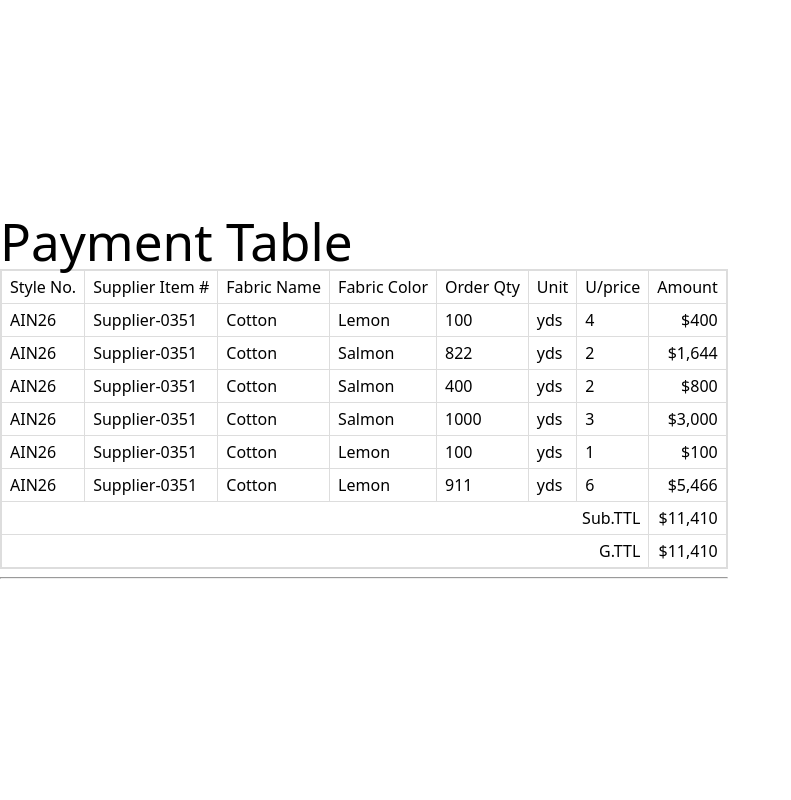
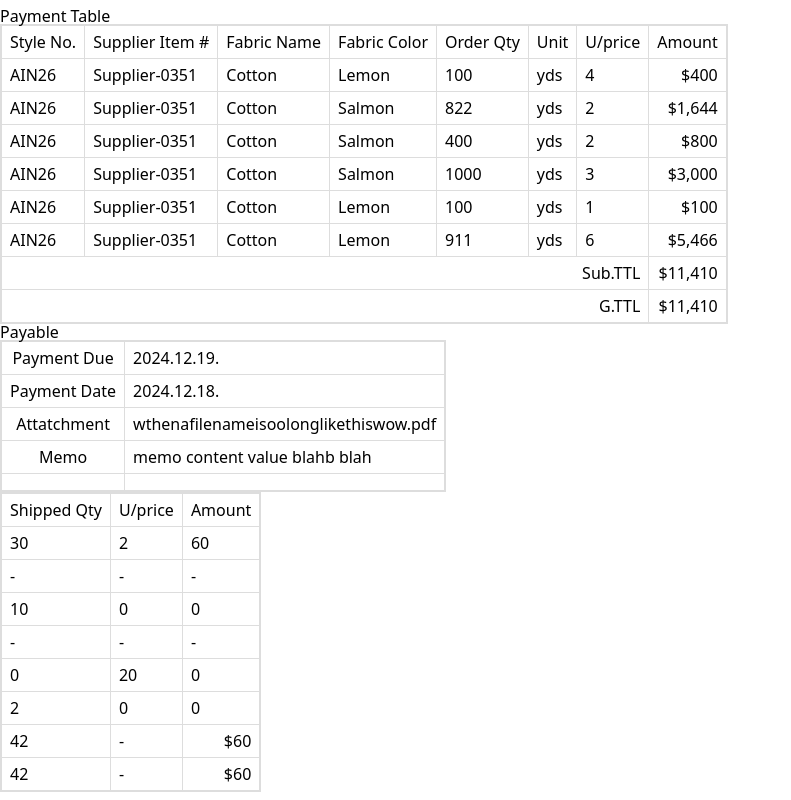
Before and after one commit to crontable/react-ts-payment-table, a React (Vite) app: page / in a window 1280 px wide. Shown: the whole page, without its empty margins (0-791 px from the left). Built offline with nearby package versions, Linux system fonts and the light colour scheme.

Commit message:
feat: Payable 세부 항목 계산

```diff
--- a/src/App.tsx
+++ b/src/App.tsx
@@ -2,6 +2,7 @@ import React from 'react';
 import * as _ from 'lodash';
 import { MOCK_DATA } from './Constant';
 
+// Payment Table (Consumption)
 const grouped = _.groupBy(MOCK_DATA.consumptions, 'salesOrder.id');
 const groups = Object.entries(grouped).map(([salesOrderId, items]) => ({
   salesOrderId,
@@ -13,12 +14,16 @@ const tableData = {
   grandTotal: _.sumBy(groups, 'subTotal'),
 };
 
+const getBreakdown = (paymentId: number, consumptionId: number) => {
+  return MOCK_DATA.paymentBreakdowns.find((b) => b.paymentId === paymentId && b.itemId === consumptionId);
+};
+
 function App() {
   return (
     <div>
-      <h1>Payment Table</h1>
-
+      <div className="layout">
         <div>
+          <h2>Payment Table</h2>
           <table>
             <thead>
               <tr>
@@ -64,8 +69,85 @@ function App() {
               </tr>
             </tbody>
           </table>
+        </div>
+        <div>
+          <h2>Payable</h2>
+          {MOCK_DATA.payments.map((payment) => {
+            const allBreakdowns = MOCK_DATA.paymentBreakdowns.filter((b) => b.paymentId === payment.id);
+            const grandTotalShippedQty = _.sumBy(allBreakdowns, 'shippedQuantity');
+            const grandTotalAmount = _.sumBy(allBreakdowns, 'amount');
 
-        <hr />
+            return (
+              <React.Fragment key={payment.id}>
+                <table>
+                  <tbody>
+                    <tr>
+                      <th colSpan={2}>Payment Due</th>
+                      <td>2024.12.19.</td>
+                    </tr>
+                    <tr>
+                      <th colSpan={2}>Payment Date</th>
+                      <td>2024.12.18.</td>
+                    </tr>
+                    <tr>
+                      <th colSpan={2}>Attatchment</th>
+                      <td>wthenafilenameisoolonglikethiswow.pdf</td>
+                    </tr>
+                    <tr>
+                      <th colSpan={2}>Memo</th>
+                      <td>memo content value blahb blah</td>
+                    </tr>
+                    <tr>
+                      <th></th>
+                    </tr>
+                  </tbody>
+                </table>
+                <table>
+                  <thead>
+                    <tr>
+                      <th>Shipped Qty</th>
+                      <th>U/price</th>
+                      <th>Amount</th>
+                    </tr>
+                  </thead>
+                  <tbody>
+                    {tableData.groups.map((group) => {
+                      const groupBreakdowns = group.items.map((item) => getBreakdown(payment.id, item.id));
+                      const subTotalShippedQty = _.sumBy(groupBreakdowns, (b) => b?.shippedQuantity ?? 0);
+                      const subTotalAmount = _.sumBy(groupBreakdowns, (b) => b?.amount ?? 0);
+
+                      return (
+                        <React.Fragment key={group.salesOrderId}>
+                          {group.items.map((item) => {
+                            const breakdown = getBreakdown(payment.id, item.id);
+                            return (
+                              <tr key={item.id}>
+                                <td>{breakdown?.shippedQuantity ?? '-'}</td>
+                                <td>{breakdown?.unitPrice ?? '-'}</td>
+                                <td>{breakdown?.amount ?? '-'}</td>
+                              </tr>
+                            );
+                          })}
+                          <tr className="sub-total-row">
+                            <td>{subTotalShippedQty}</td>
+                            <td>-</td>
+                            <td className="right amount">{subTotalAmount.toLocaleString('ko-KR')}</td>
+                          </tr>
+                        </React.Fragment>
+                      );
+                    })}
+
+                    <tr className="grand-total-row">
+                      <td>{grandTotalShippedQty}</td>
+                      <td>-</td>
+                      <td className="right amount">{grandTotalAmount.toLocaleString('ko-KR')}</td>
+                    </tr>
+                  </tbody>
+                </table>
+              </React.Fragment>
+            );
+          })}
+        </div>
       </div>
     </div>
   );
```
Lines whose indentation alone changed are shown as unchanged.
